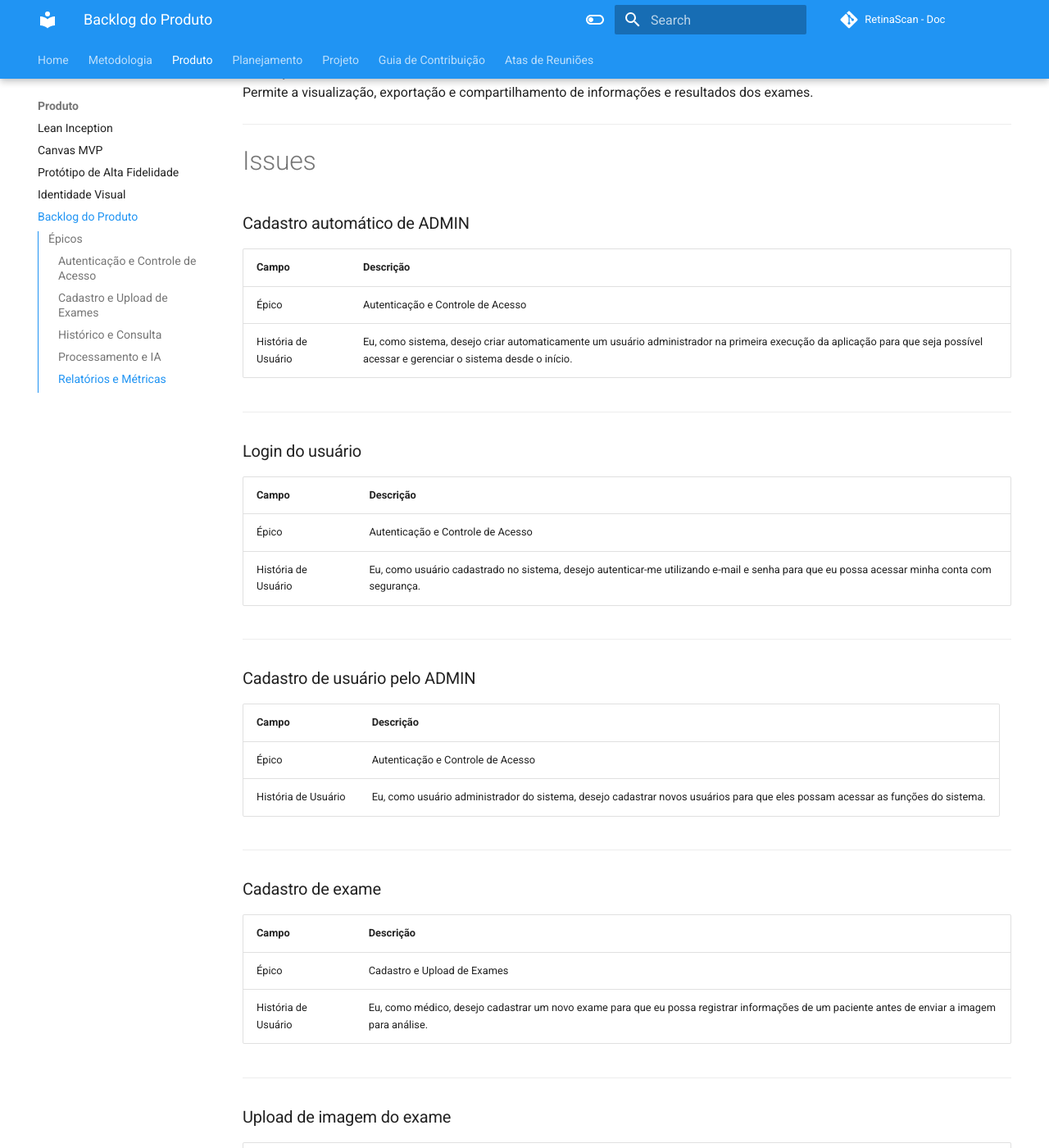
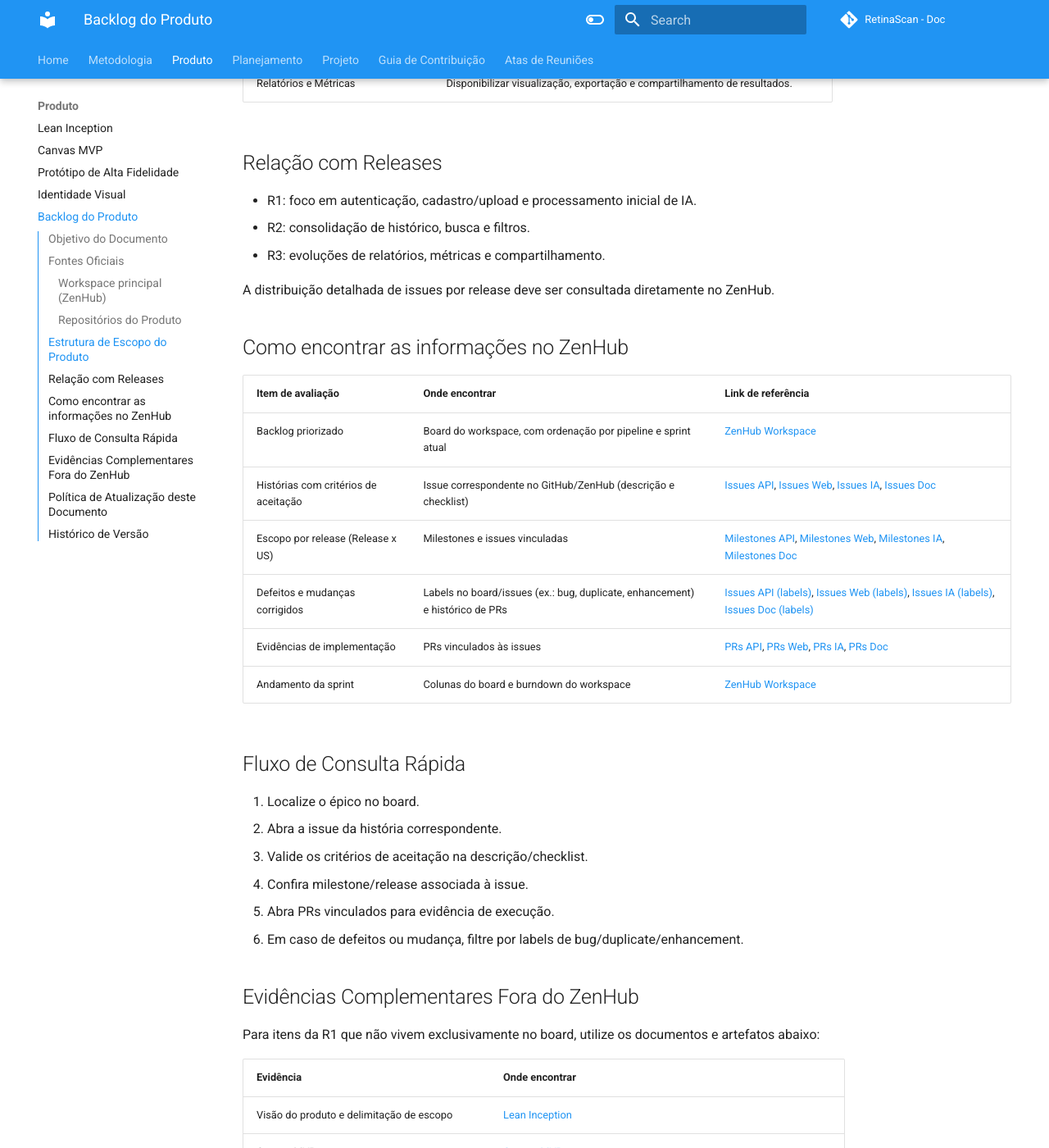
Before and after one commit to fga-eps-mds/2026-1-RetinaScan-Doc, an MkDocs documentation site: the page built from docs/produto/backlog-do-produto.md, in a window 1280 px wide and 1400 px high, scrolled down 962 px. Shown: the whole window at 82% size. Built offline with MkDocs 1.6.1 and Material for MkDocs 9.7.7, drawn with Linux system fonts in a browser that asks for light colours; comment, search, counter and statistics services are not loaded; some of the changed text lies outside the part shown.

Commit message:
Reestruturação de backlog-do-produto.md para documento de referência com rastreabilidade ao ZenHub

```diff
--- a/docs/produto/backlog-do-produto.md
+++ b/docs/produto/backlog-do-produto.md
@@ -1,191 +1,88 @@
 # Backlog do Produto
 
-**Nota:** Os critérios de aceitação de cada issue podem ser consultados no ZenHub através do link: [Backlog Zenhub](https://github.com/fga-eps-mds/2026-1-retinascan-doc/issues#workspaces/20261-fcte-fm-01-69bd9cee544e2d00306abb69/board)
-## Épicos
+## Objetivo do Documento
 
-### Autenticação e Controle de Acesso
-**Descrição:**
-Permite o controle seguro de acesso ao sistema, incluindo autenticação de usuários, gerenciamento de permissões e rastreabilidade das ações realizadas.
+Este documento funciona como referência de produto e rastreabilidade.
+Detalhes operacionais (prioridade, critérios de aceitação, status, responsáveis e discussões técnicas) são mantidos exclusivamente no ZenHub/GitHub para evitar duplicação de documentação.
 
----
+## Fontes Oficiais
 
-### Cadastro e Upload de Exames
-**Descrição:**
-Responsável pelo registro de exames e envio de imagens oftalmológicas para posterior processamento.
+### Workspace principal (ZenHub)
 
----
+- Board oficial do time: [ZenHub Workspace](https://github.com/fga-eps-mds/2026-1-retinascan-doc/issues#workspaces/20261-fcte-fm-01-69bd9cee544e2d00306abb69/board)
 
-### Histórico e Consulta
-**Descrição:**
-Permite a visualização, busca e análise de exames previamente cadastrados, auxiliando no acompanhamento clínico.
+### Repositórios do Produto
 
----
+- API: [2026-1-RetinaScan-Api](https://github.com/fga-eps-mds/2026-1-RetinaScan-Api/issues)
+- Web: [2026-1-RetinaScan-Web](https://github.com/fga-eps-mds/2026-1-RetinaScan-Web/issues)
+- IA: [2026-1-RetinaScan-AI](https://github.com/fga-eps-mds/2026-1-RetinaScan-AI/issues)
+- Documentação: [2026-1-RetinaScan-Doc](https://github.com/fga-eps-mds/2026-1-RetinaScan-Doc/issues)
 
-### Processamento e IA
-**Descrição:**
-Responsável pelo tratamento das imagens e integração com o modelo de IA para geração de resultados automatizados.
+## Estrutura de Escopo do Produto
 
----
+| Épico | Objetivo |
+| :--- | :--- |
+| Autenticação e Controle de Acesso | Garantir acesso seguro ao sistema, perfis de usuário e rastreabilidade de ações. |
+| Cadastro e Upload de Exames | Registrar exames e permitir envio de imagens para processamento. |
+| Histórico e Consulta | Permitir consulta, busca e filtros sobre exames processados. |
+| Processamento e IA | Integrar pipeline de inferência e tratamento de resultados da IA. |
+| Relatórios e Métricas | Disponibilizar visualização, exportação e compartilhamento de resultados. |
 
-### Relatórios e Métricas
-**Descrição:**
-Permite a visualização, exportação e compartilhamento de informações e resultados dos exames.
+## Relação com Releases
 
----
+- R1: foco em autenticação, cadastro/upload e processamento inicial de IA.
+- R2: consolidação de histórico, busca e filtros.
+- R3: evoluções de relatórios, métricas e compartilhamento.
 
-# Issues
+A distribuição detalhada de issues por release deve ser consultada diretamente no ZenHub.
 
-### Cadastro automático de ADMIN
-| Campo | Descrição |
+## Como encontrar as informações no ZenHub
+
+| Item de avaliação | Onde encontrar | Link de referência |
+| :--- | :--- | :--- |
+| Backlog priorizado | Board do workspace, com ordenação por pipeline e sprint atual | [ZenHub Workspace](https://github.com/fga-eps-mds/2026-1-retinascan-doc/issues#workspaces/20261-fcte-fm-01-69bd9cee544e2d00306abb69/board) |
+| Histórias com critérios de aceitação | Issue correspondente no GitHub/ZenHub (descrição e checklist) | [Issues API](https://github.com/fga-eps-mds/2026-1-RetinaScan-Api/issues), [Issues Web](https://github.com/fga-eps-mds/2026-1-RetinaScan-Web/issues), [Issues IA](https://github.com/fga-eps-mds/2026-1-RetinaScan-AI/issues), [Issues Doc](https://github.com/fga-eps-mds/2026-1-RetinaScan-Doc/issues) |
+| Escopo por release (Release x US) | Milestones e issues vinculadas | [Milestones API](https://github.com/fga-eps-mds/2026-1-RetinaScan-Api/milestones), [Milestones Web](https://github.com/fga-eps-mds/2026-1-RetinaScan-Web/milestones), [Milestones IA](https://github.com/fga-eps-mds/2026-1-RetinaScan-AI/milestones), [Milestones Doc](https://github.com/fga-eps-mds/2026-1-RetinaScan-Doc/milestones) |
+| Defeitos e mudanças corrigidos | Labels no board/issues (ex.: bug, duplicate, enhancement) e histórico de PRs | [Issues API (labels)](https://github.com/fga-eps-mds/2026-1-RetinaScan-Api/issues?q=is%3Aissue%20label%3Abug%2Cduplicate%2Cenhancement), [Issues Web (labels)](https://github.com/fga-eps-mds/2026-1-RetinaScan-Web/issues?q=is%3Aissue%20label%3Abug%2Cduplicate%2Cenhancement), [Issues IA (labels)](https://github.com/fga-eps-mds/2026-1-RetinaScan-AI/issues?q=is%3Aissue%20label%3Abug%2Cduplicate%2Cenhancement), [Issues Doc (labels)](https://github.com/fga-eps-mds/2026-1-RetinaScan-Doc/issues?q=is%3Aissue%20label%3Abug%2Cduplicate%2Cenhancement) |
+| Evidências de implementação | PRs vinculados às issues | [PRs API](https://github.com/fga-eps-mds/2026-1-RetinaScan-Api/pulls?q=is%3Apr), [PRs Web](https://github.com/fga-eps-mds/2026-1-RetinaScan-Web/pulls?q=is%3Apr), [PRs IA](https://github.com/fga-eps-mds/2026-1-RetinaScan-AI/pulls?q=is%3Apr), [PRs Doc](https://github.com/fga-eps-mds/2026-1-RetinaScan-Doc/pulls?q=is%3Apr) |
+| Andamento da sprint | Colunas do board e burndown do workspace | [ZenHub Workspace](https://github.com/fga-eps-mds/2026-1-retinascan-doc/issues#workspaces/20261-fcte-fm-01-69bd9cee544e2d00306abb69/board) |
+
+## Fluxo de Consulta Rápida
+
+1. Localize o épico no board.
+2. Abra a issue da história correspondente.
+3. Valide os critérios de aceitação na descrição/checklist.
+4. Confira milestone/release associada à issue.
+5. Abra PRs vinculados para evidência de execução.
+6. Em caso de defeitos ou mudança, filtre por labels de bug/duplicate/enhancement.
+
+## Evidências Complementares Fora do ZenHub
+
+Para itens da R1 que não vivem exclusivamente no board, utilize os documentos e artefatos abaixo:
+
+| Evidência | Onde encontrar |
 | :--- | :--- |
-| Épico | Autenticação e Controle de Acesso |
-| História de Usuário | Eu, como sistema, desejo criar automaticamente um usuário administrador na primeira execução da aplicação para que seja possível acessar e gerenciar o sistema desde o início. |
-
----
-
-### Login do usuário
-| Campo | Descrição |
-| :--- | :--- |
-| Épico | Autenticação e Controle de Acesso |
-| História de Usuário | Eu, como usuário cadastrado no sistema, desejo autenticar-me utilizando e-mail e senha para que eu possa acessar minha conta com segurança. |
-
----
-
-### Cadastro de usuário pelo ADMIN
-| Campo | Descrição |
-| :--- | :--- |
-| Épico | Autenticação e Controle de Acesso |
-| História de Usuário | Eu, como usuário administrador do sistema, desejo cadastrar novos usuários para que eles possam acessar as funções do sistema. |
-
----
-
-### Cadastro de exame
-| Campo | Descrição |
-| :--- | :--- |
-| Épico | Cadastro e Upload de Exames |
-| História de Usuário | Eu, como médico, desejo cadastrar um novo exame para que eu possa registrar informações de um paciente antes de enviar a imagem para análise. |
-
----
-
-### Upload de imagem do exame
-| Campo | Descrição |
-| :--- | :--- |
-| Épico | Cadastro e Upload de Exames |
-| História de Usuário | Eu, como médico, desejo enviar uma imagem associada a um exame para que ela possa ser utilizada posteriormente no processamento. |
-
----
-
-### Pré-processamento de imagem
-| Campo | Descrição |
-| :--- | :--- |
-| Épico | Processamento e IA |
-| História de Usuário | Eu, como sistema, desejo realizar o pré-processamento das imagens enviadas para que elas estejam padronizadas antes de serem utilizadas no processamento pela IA. |
-
----
-
-### Visualização do histórico de exames
-| Campo | Descrição |
-| :--- | :--- |
-| Épico | Histórico e Consulta |
-| História de Usuário | Eu, como médico, desejo visualizar o histórico de exames para que eu possa acompanhar análises realizadas anteriormente. |
-
----
-
-### Busca de exames
-| Campo | Descrição |
-| :--- | :--- |
-| Épico | Histórico e Consulta |
-| História de Usuário | Eu, como médico, desejo buscar exames específicos para que eu possa encontrar rapidamente informações relevantes. |
-
----
-
-### Filtros de exames
-| Campo | Descrição |
-| :--- | :--- |
-| Épico | Histórico e Consulta |
-| História de Usuário | Eu, como médico, desejo aplicar filtros no histórico de exames para que eu possa refinar os resultados exibidos. |
-
----
-
-### Reportar erro da IA
-| Campo | Descrição |
-| :--- | :--- |
-| Épico | Histórico e Consulta |
-| História de Usuário | Eu, como médico, desejo reportar um erro no julgamento da IA para que o sistema possa registrar inconsistências e permitir melhorias futuras. |
-
----
-
-### Integração com modelo de IA
-| Campo | Descrição |
-| :--- | :--- |
-| Épico | Processamento e IA |
-| História de Usuário | Eu, como sistema, desejo enviar imagens pré-processadas para o modelo de IA para que elas possam ser analisadas. |
-
----
-
-### Recebimento e interpretação do resultado da IA
-| Campo | Descrição |
-| :--- | :--- |
-| Épico | Processamento e IA |
-| História de Usuário | Eu, como sistema, desejo receber e interpretar o resultado retornado pelo modelo de IA para que ele possa ser utilizado no sistema. |
-
----
-
-### Classificação e associação do resultado ao exame
-| Campo | Descrição |
-| :--- | :--- |
-| Épico | Processamento e IA |
-| História de Usuário | Eu, como sistema, desejo classificar o exame com base no resultado da IA e associá-lo ao exame correspondente para que o usuário possa consultar posteriormente. |
-
----
-
-### Tratamento de erros no pipeline de IA
-| Campo | Descrição |
-| :--- | :--- |
-| Épico | Processamento e IA |
-| História de Usuário | Eu, como sistema, desejo tratar erros durante o processamento da IA para garantir que falhas não comprometam o funcionamento do sistema. |
-
----
-
-### Validação da acurácia do modelo de IA
-| Campo | Descrição |
-| :--- | :--- |
-| Épico | Processamento e IA |
-| História de Usuário | Eu, como equipe de desenvolvimento, desejo validar a acurácia do modelo de IA para garantir que ele atenda aos requisitos mínimos do sistema. |
-
----
-
-### [ENHANCE03] Compartilhamento de resultados via link
-| Campo | Descrição |
-| :--- | :--- |
-| Épico | Relatórios e Métricas |
-| História de Usuário | Eu, como usuário, desejo compartilhar resultados de exames por meio de um link para que outras pessoas possam acessar essas informações de forma controlada. |
-
----
-
-### [ENHANCE02] Download de relatórios
-| Campo | Descrição |
-| :--- | :--- |
-| Épico | Relatórios e Métricas |
-| História de Usuário | Eu, como usuário, desejo fazer o download de relatórios de exames para que eu possa armazenar ou compartilhar essas informações externamente. |
-
----
-
-### [ENHANCE01] Visualização de métricas
-| Campo | Descrição |
-| :--- | :--- |
-| Épico | Relatórios e Métricas |
-| História de Usuário | Eu, como administrador, desejo visualizar métricas sobre os exames realizados para que eu possa analisar padrões e acompanhar o uso do sistema. |
+| Visão do produto e delimitação de escopo | [Lean Inception](https://fga-eps-mds.github.io/2026-1-RetinaScan-Doc/produto/lean-inception/) |
+| Canvas MVP | [Canvas MVP](https://fga-eps-mds.github.io/2026-1-RetinaScan-Doc/produto/canvas-mvp/) |
+| Protótipo de alta fidelidade (Figma) | [Protótipo de Alta Fidelidade](https://fga-eps-mds.github.io/2026-1-RetinaScan-Doc/produto/prototipo-de-alta/) |
+| Arquitetura (4+1) | [Arquitetura](https://fga-eps-mds.github.io/2026-1-RetinaScan-Doc/projeto/arquitetura/) |
+| Modelagem de dados | [Modelagem do Banco de Dados](https://fga-eps-mds.github.io/2026-1-RetinaScan-Doc/projeto/modelagem-do-BD/) |
+| Planejamento de riscos | [Plano de Gestão de Riscos](https://fga-eps-mds.github.io/2026-1-RetinaScan-Doc/planejamento/plano_de_ger_riscos/) |
+| Planejamento de custos | [Plano de Custos](https://fga-eps-mds.github.io/2026-1-RetinaScan-Doc/planejamento/plano_de_custos/) |
+| Roadmap | [Roadmap do Produto](https://fga-eps-mds.github.io/2026-1-RetinaScan-Doc/planejamento/roadmap-do-produto/) |
+| Portal da documentação do projeto | [GitHub Pages - RetinaScan Doc](https://fga-eps-mds.github.io/2026-1-RetinaScan-Doc/) |
+| Repositórios de desenvolvimento (API, Web, IA) | [2026-1-RetinaScan-Api](https://github.com/fga-eps-mds/2026-1-RetinaScan-Api), [2026-1-RetinaScan-Web](https://github.com/fga-eps-mds/2026-1-RetinaScan-Web), [2026-1-RetinaScan-AI](https://github.com/fga-eps-mds/2026-1-RetinaScan-AI) |
 
 
 
+## Política de Atualização deste Documento
 
-
-
-
+Este arquivo deve ser atualizado somente quando houver mudança estrutural de escopo (ex.: criação, fusão ou remoção de épicos).
+Não é necessário atualizar este documento a cada alteração operacional no ZenHub.
 
 ## Histórico de Versão
 
-| Versão | Data       | Descrição | Autor        | Revisor      |
+| Versão | Data | Descrição | Autor | Revisor |
 | :----: | ---------- | --------- | ------------ | ------------ |
-| `1.0`  | 12/04/2026 | Criação do Documento | [Natália De Morais](https://github.com/Natyrodrigues) | ---- |
+| `1.0` | 12/04/2026 | Criação do documento | [Natália De Morais](https://github.com/Natyrodrigues) | ---- |
+| `1.1` | 26/04/2026 | Reestruturação para documento de referência com rastreabilidade ao ZenHub | [Zenilda Vieira](https://github.com/ZenildaVieira) e GitHub Copilot | ---- |
```
